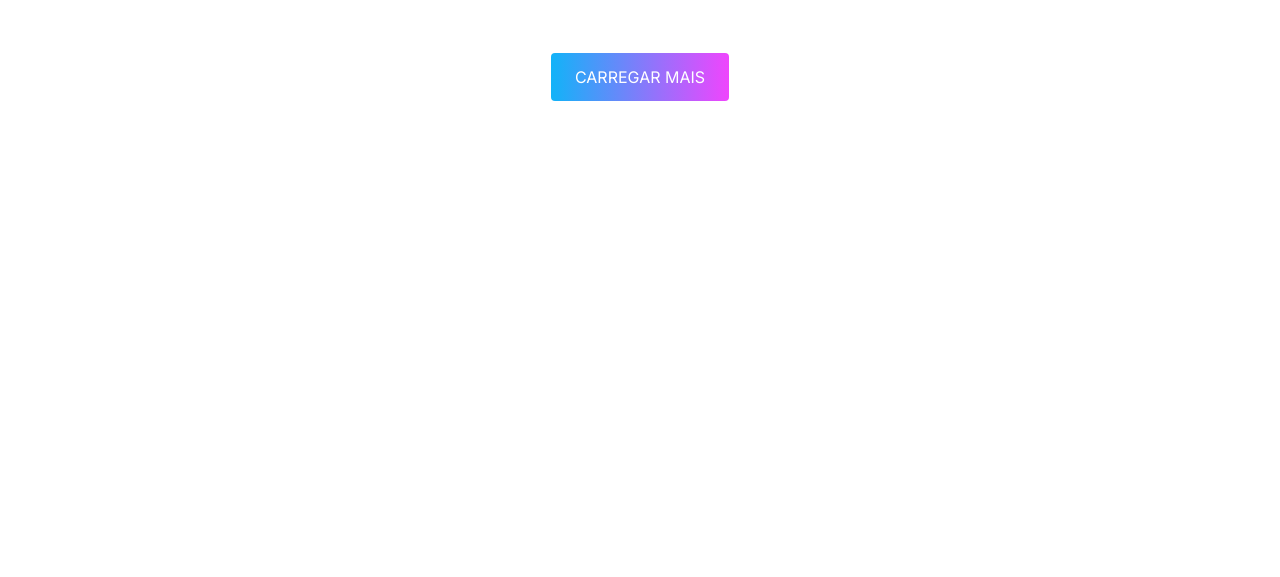
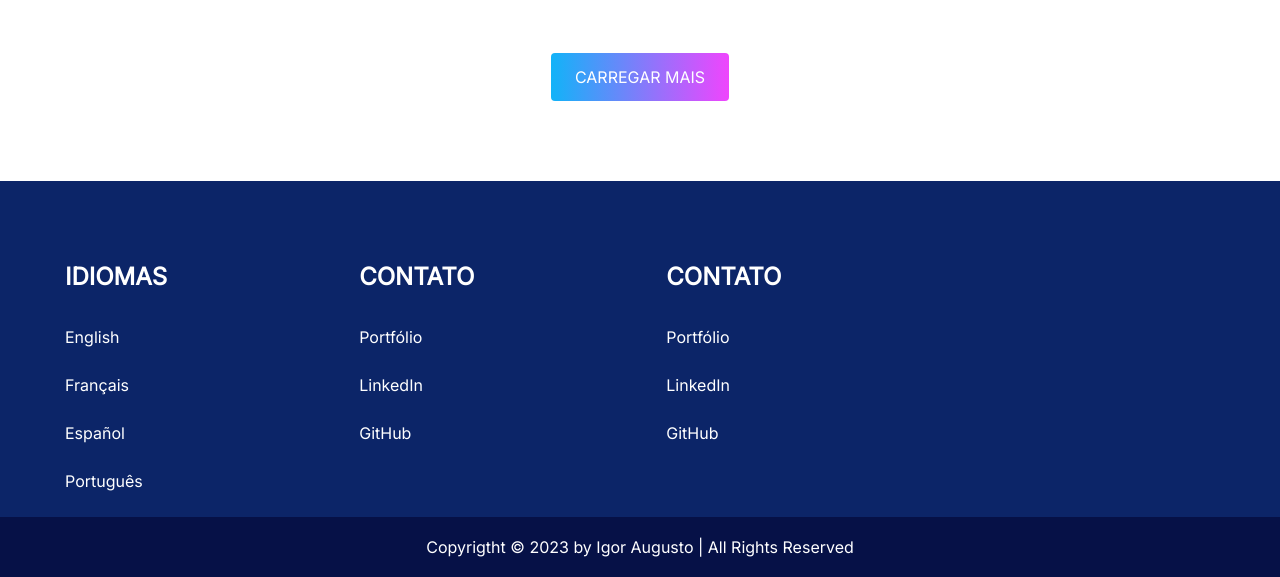
Before and after one commit to iaugustoz/champions-league, a website: page index.html in a window 1280 px wide. Shown: the part 1914-2491 px from the top of the page. Before the commit the page ends 2095 px from the top, so only its background shows below. Drawn offline with Linux system fonts and the light colour scheme.

Commit message:
feat: imagem adiciona e começa do footer

```diff
--- a/index.html
+++ b/index.html
@@ -80,7 +80,7 @@
     <section class="h-[200px]">
         <div class="flex flex-col sm:flex-row justify-center items-center w-full h-full sm:gap-x-4">
 
-            <div class="container-team">
+            <div class="container-team gap-x-1">
                 <p id="nomeTimeA" class="text-teams">Real Madrid</p>
                 <img id="imagemTimeA" class="size-teams" src="src/img/teams/real-madrid.png" alt="Escudo">
             </div>
@@ -152,6 +152,48 @@
         <button class="button-latest-news">CARREGAR MAIS</button>
     </section>
 
+    <!-- FOOTER -->
+    <footer class="flex flex-col bg-dark-blue-400 pt-20">
+
+        <div class="flex justify-center items-start">
+            <div class="container flex flex-wrap gap-x-[30%] mh:gap-x-48">
+
+                <div>
+                    <h4 class="text-white text-2xl font-semibold mb-8">IDIOMAS</h4>
+                    <ul>
+                        <li class="text-white mb-6 cursor-pointer">English</li>
+                        <li class="text-white mb-6 cursor-pointer">Français</li>
+                        <li class="text-white mb-6 cursor-pointer">Español</li>
+                        <li class="text-white mb-6 cursor-pointer">Português</li>
+                    </ul>
+                </div>
+
+                <div>
+                    <h4 class="text-white text-2xl font-semibold mb-8">CONTATO</h4>
+                    <ul>
+                        <li class="text-white mb-6"><a href="https://iaugusto.vercel.app/" target="_blank" rel="noopener noreferrer">Portfólio</a></li>
+                        <li class="text-white mb-6"><a href="https://www.linkedin.com/in/igorbrz/" target="_blank" rel="noopener noreferrer">LinkedIn</a></li>
+                        <li class="text-white mb-6"><a href="https://github.com/igoraugustobrz" target="_blank" rel="noopener noreferrer">GitHub</a></li>
+                    </ul>
+                </div>
+
+                <div>
+                    <h4 class="text-white text-2xl font-semibold mb-8">CONTATO</h4>
+                    <ul>
+                        <li class="text-white mb-6"><a href="https://iaugusto.vercel.app/" target="_blank" rel="noopener noreferrer">Portfólio</a></li>
+                        <li class="text-white mb-6"><a href="https://www.linkedin.com/in/igorbrz/" target="_blank" rel="noopener noreferrer">LinkedIn</a></li>
+                        <li class="text-white mb-6"><a href="https://github.com/igoraugustobrz" target="_blank" rel="noopener noreferrer">GitHub</a></li>
+                    </ul>
+                </div>
+
+            </div>
+        </div>
+
+        <div class="flex justify-center items-center bg-dark-blue-800 h-[60px]">
+            <p class="text-white">Copyrigtht © 2023 by Igor Augusto | All Rights Reserved</p>
+        </div>
+
+    </footer>
     <!--
         Dar os devidos créditos para os criadores dos Ícones
         <a href="https://www.flaticon.com/br/icones-gratis/barcelona" title="barcelona ícones">Barcelona ícones criados por Freepik - Flaticon</a>
--- a/src/css/input.css
+++ b/src/css/input.css
@@ -10,7 +10,7 @@
 
     /* HEADER */
     .header-background {
-        @apply flex flex-col bg-banner bg-no-repeat bg-cover h-[640px];
+        @apply flex flex-col bg-header bg-no-repeat bg-cover h-[640px];
     }
 
     .header-container {
@@ -100,6 +100,8 @@
 
     .button-latest-news {
         @apply text-white bg-gradient-to-r from-light-blue-600 to-magenta-700 hover:shadow-lg
-        rounded hover:shadow-light-blue-600 transition duration-300 px-6 py-3;
+        rounded hover:shadow-light-blue-600 transition duration-300 px-6 py-3 active:scale-[1.025];
     }
+
+    /* FOOTER */
 }
--- a/tailwind.config.js
+++ b/tailwind.config.js
@@ -16,13 +16,16 @@ module.exports = {
     },
     extend: {
       backgroundImage: {
-        'banner': "url('../src/img/banner.png')",
+        'header': "url('../src/img/header.png')",
         'welcome': "url('../src/img/welcome.jpg')",
+        'footer': "url('../src/img/footer.jpg')"
       },
       colors: {
         'light-blue-600': '#12b3f8',
         'magenta-700': '#ef45fd',
         'black-800': '#0B1421',
+        'dark-blue-400': '#0c2568',
+        'dark-blue-800': '#061147',
       },
       fontFamily: {
         'inter': ['Inter', 'Arial', 'Times New Roman'],
```
Also changed, not shown: dist/output.css, src/img/footer.jpg (added), src/img/header.png (renamed from src/img/banner.png).
